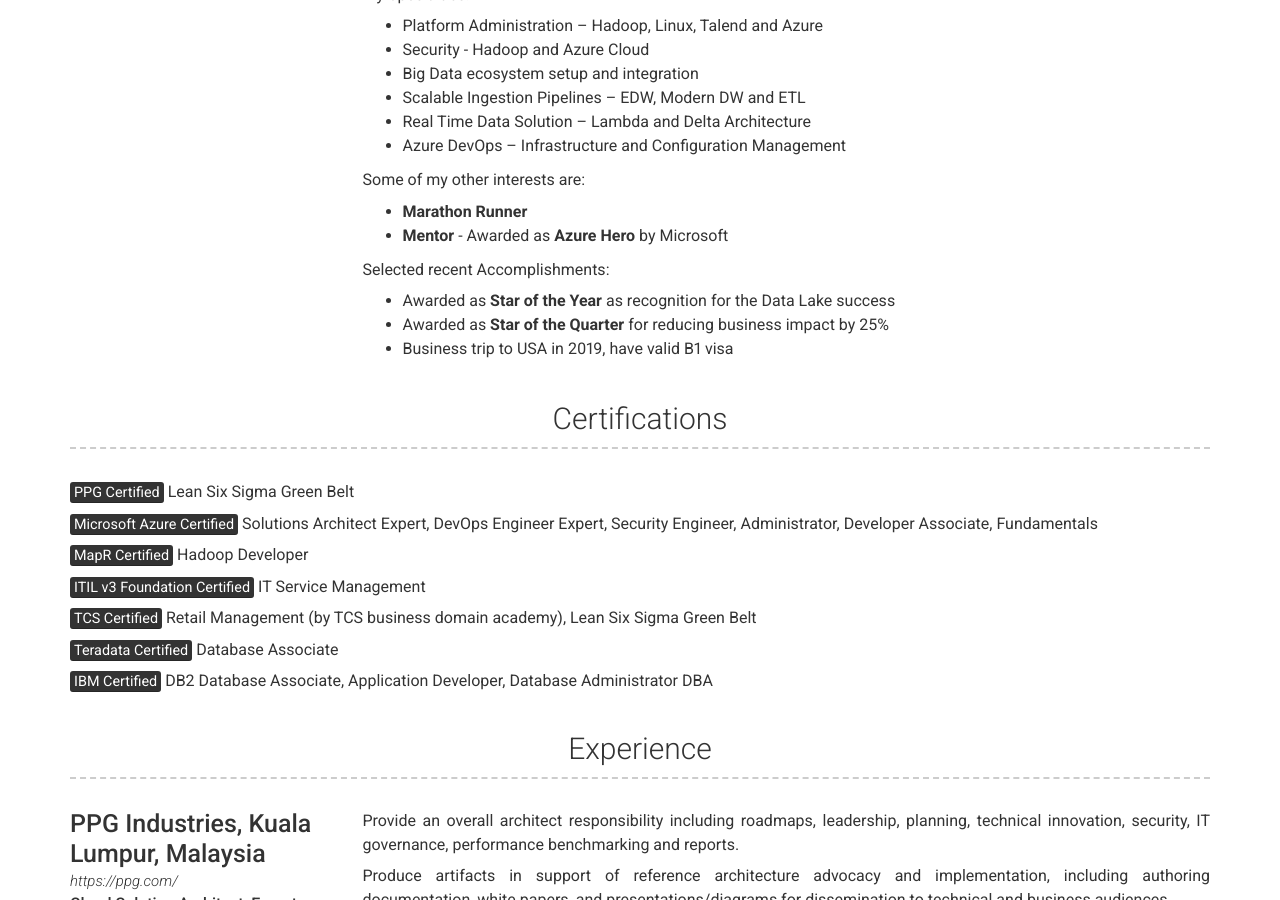
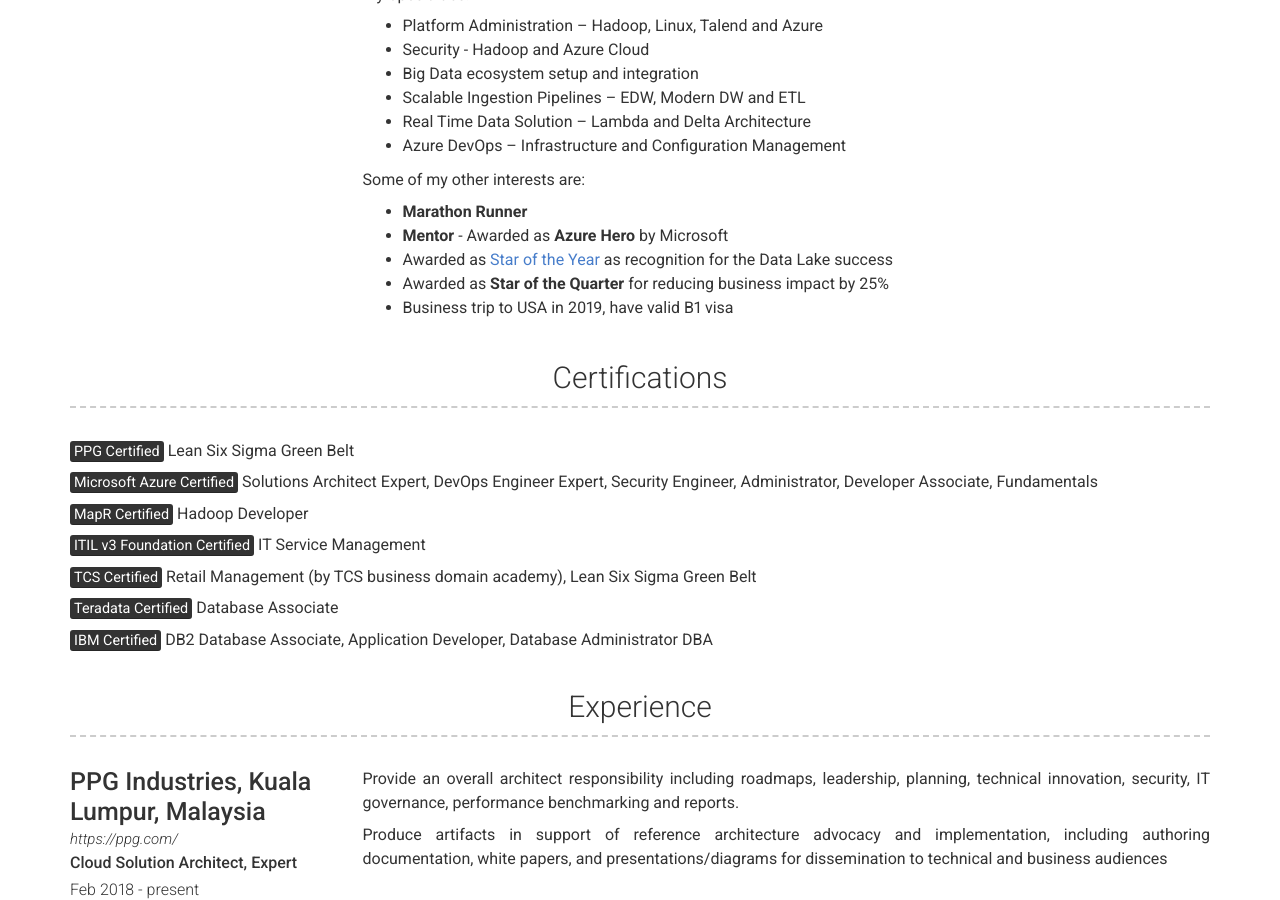
Before and after one commit to mohd-hasnain/mohd-hasnain.github.io, a Jekyll site: the page built from index.md, in a window 1280 px wide and 900 px high, scrolled down 558 px. Built offline with Jekyll 4.4.1, drawn with Linux system fonts in a browser that asks for light colours; nearby versions of some CDN libraries.

Commit message:
Update _config.yml

```diff
--- a/_config.yml
+++ b/_config.yml
@@ -52,9 +52,7 @@ about_content: | # this will include new lines to allow paragraphs
   Some of my other interests are:
     - **Marathon Runner**
     - **Mentor** - Awarded as **Azure Hero** by Microsoft
-
-  Selected recent Accomplishments:
-    - Awarded as **Star of the Year** as recognition for the Data Lake success
+    - Awarded as [Star of the Year](https://voidio.blogspot.com/) as recognition for the Data Lake success
     - Awarded as **Star of the Quarter** for reducing business impact by 25%
     - Business trip to USA in 2019, have valid B1 visa
 
```
